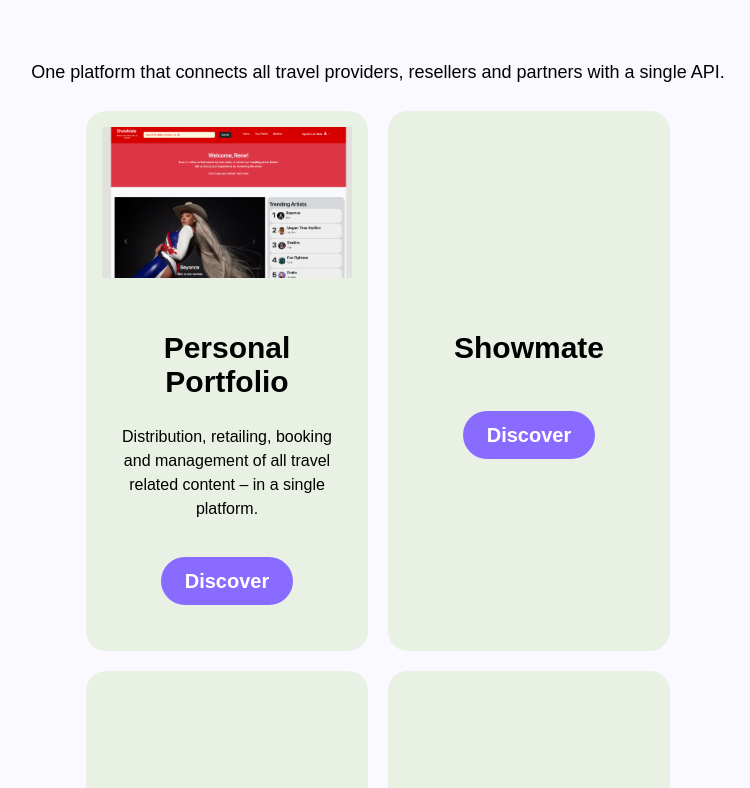
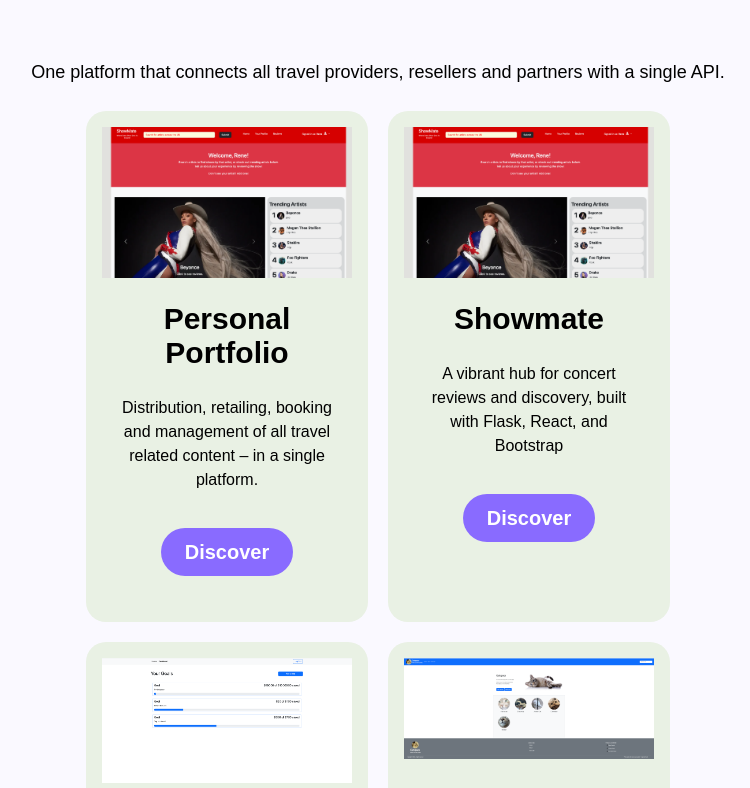
Before and after one commit to racosta323/rene-acosta-portfolio, a React (Create React App) app: page / in a window 1280 px wide. Shown: the part 1700-2488 px from the top of the page, without its empty margins (262-1012 px from the left). Built offline with nearby package versions, Linux system fonts and the light colour scheme.

Commit message:
adds info for showmate project

```diff
--- a/src/App.css
+++ b/src/App.css
@@ -337,7 +337,7 @@ button:hover {
 #card-header {
   /* background-image: url('../public/showmate_homepage.png'); */
   width: 100%;
-  height: 184px;
+  height: auto;
   border-radius: var(--spacing-12) var(--spacing-12) 0px 0px;
   margin-bottom: var(--spacing-16);
   background-position: center;
--- a/src/Modal.js
+++ b/src/Modal.js
@@ -1,6 +1,6 @@
 
 
-function Modal ({ handleClose, name, summary, tech }) {
+function Modal ({ handleClose, name, summary, tech, image }) {
 
     return(
         <div className='modal'>
@@ -20,7 +20,8 @@ function Modal ({ handleClose, name, summary, tech }) {
                 <div id="modal-right">
                     <div className="close"><span  onClick={handleClose}>&times;</span></div>
                     <img
-                        src="/showmate_homepage.png"
+                        src={image}
+                        alt=''
                     />
                 </div>
             </div>
--- a/src/Project.js
+++ b/src/Project.js
@@ -30,7 +30,7 @@ function Project( { id, name, tagline, summary, image, tech, features, link }){
                     <button onClick={handleOpenModal}>Discover</button>
                 </div>
             </div>
-            {showModal ? <Modal handleClose={ handleCloseModal } name={name} summary={summary} tech={tech}/> : ''}
+            {showModal ? <Modal handleClose={ handleCloseModal } name={name} summary={summary} tech={tech} image={image}/> : ''}
         </>
     )
 }
--- a/src/projectsData.js
+++ b/src/projectsData.js
@@ -12,9 +12,9 @@ export const projectsData = [
     {
         id: 2,
         name: 'Showmate',
-        tagline: '',
-        summary: '',
-        image: '',
+        tagline: 'A vibrant hub for concert reviews and discovery, built with Flask, React, and Bootstrap',
+        summary: "A dynamic full-stack web app born from my capstone project at Flatiron School's software engineering curriculum. Developed in just one week, ShowMate empowers users to review concerts they've attended and explore others' reviews, fostering a vibrant community around live music experiences.",
+        image: '/showmate_homepage.png',
         tech: '',
         features: '',
         link: ''
@@ -24,7 +24,7 @@ export const projectsData = [
         name: 'Friday Fund',
         tagline: '',
         summary: '',
-        image: '',
+        image: '/FridayFund.png',
         tech: '',
         features: '',
         link:''
@@ -34,7 +34,7 @@ export const projectsData = [
         name: 'CatSpace',
         tagline: '',
         summary: '',
-        image: '',
+        image: '/CatSpace.png',
         tech: '',
         features: '',
         link:''
```
Also changed, not shown: public/FridayFund.png (added).
